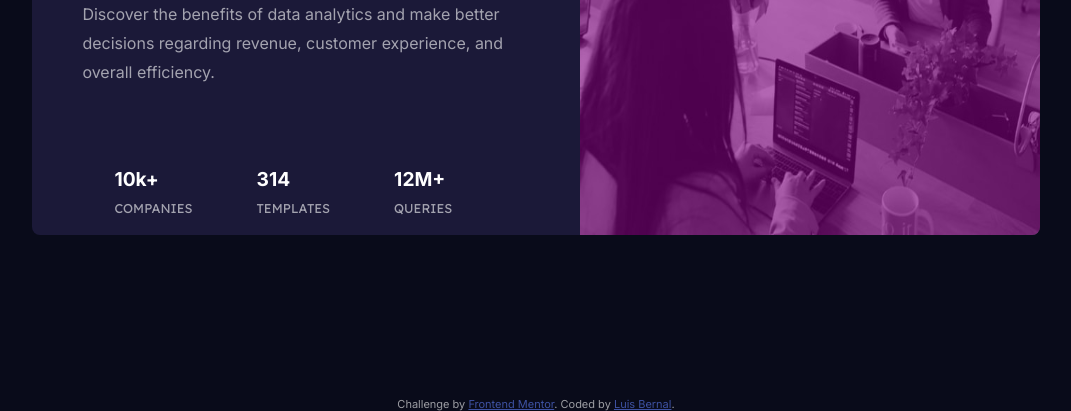
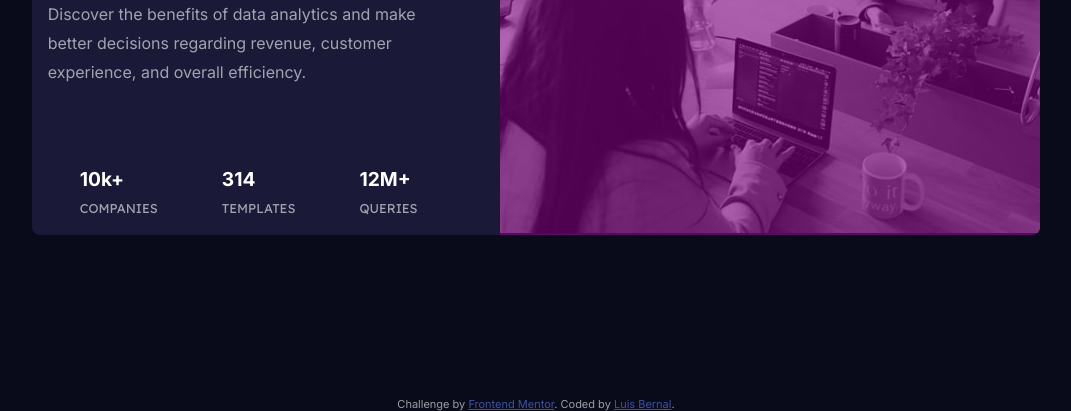
Before and after one commit to FrontendMentor-Lecap/Stats-Preview-Card-Component-Main, a plain HTML site: page index.html in a window 1280 px wide. Shown: the part 389-800 px from the top of the page, without its empty margins (104-1175 px from the left). Drawn offline with Linux system fonts and the light colour scheme.

Commit message:
Readme added and images correction

```diff
--- a/index.html
+++ b/index.html
@@ -35,12 +35,12 @@
     <div class="card">
       <div class="card__image">
         <img
-          src="/images/image-header-mobile.jpg"
+          src="./images/image-header-mobile.jpg"
           alt="office hours"
           id="mobile-image"
         />
         <img
-          src="/images/image-header-desktop.jpg"
+          src="./images/image-header-desktop.jpg"
           alt="office hours"
           id="desktop-image"
         />
--- a/style.css
+++ b/style.css
@@ -112,6 +112,14 @@ body {
     height: 100%;
   }
 
+  #mobile-image {
+    display: none;
+  }
+
+  #desktop-image {
+    display: block;
+  }
+
   .card__description {
     text-align: left;
     margin: 5%;
```
Also changed, not shown: images/screenshot.png (added), 2 other files.
